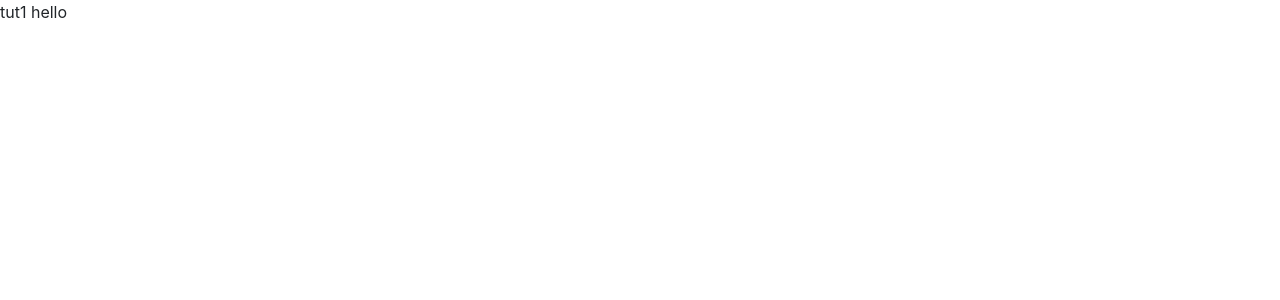
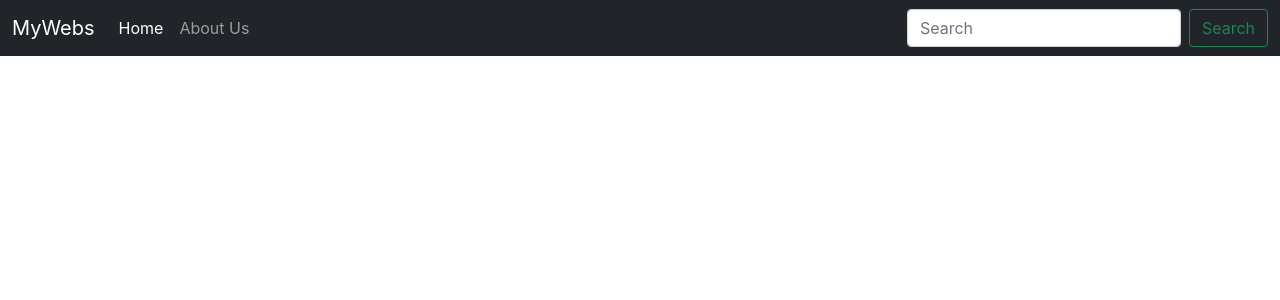
Before and after one commit to shivamnegi479/React-js, a React (Create React App) app: page / in a window 1280 px wide. Shown: the top 300 px of the page. Built offline with nearby package versions, Linux system fonts and the light colour scheme.

Commit message:
third commit

```diff
--- a/public/index.html
+++ b/public/index.html
@@ -30,15 +30,7 @@
   <body>
     <noscript>You need to enable JavaScript to run this app.</noscript>
     <div id="root"></div>
-    <!--
-      This HTML file is a template.
-      If you open it directly in the browser, you will see an empty page.
 
-      You can add webfonts, meta tags, or analytics to this file.
-      The build step will place the bundled scripts into the <body> tag.
-
-      To begin the development, run `npm start` or `yarn start`.
-      To create a production bundle, use `npm run build` or `yarn build`.
-    -->
   </body>
+  <script src="https://cdn.jsdelivr.net/npm/bootstrap@5.1.3/dist/js/bootstrap.bundle.min.js" integrity="sha384-ka7Sk0Gln4gmtz2MlQnikT1wXgYsOg+OMhuP+IlRH9sENBO0LRn5q+8nbTov4+1p" crossorigin="anonymous"></script>
 </html>
--- a/src/App.js
+++ b/src/App.js
@@ -1,12 +1,13 @@
-import Tut from './components/alltut';
+import Navbar from './components/navbar';
 import './components/style.css'
 function App() {
   return (
    <>
-   <div className="home-div">
-        <Tut />
+      <Navbar  title="MyWebs"/>
 
-   </div>
+
+
+
    </>
   );
 }
--- a/src/components/alltut.js
+++ /dev/null
@@ -1,12 +0,0 @@
-import Tut1 from "./tut1[props]";
-
-const Tut =()=>{
-
-    return(
-        <>
-        <Tut1 />
-        </>
-    )
-}
-
-export default Tut;
--- /dev/null
+++ b/src/components/navbar.js
@@ -0,0 +1,39 @@
+import React from 'react';
+import PropTypes from 'prop-types';
+const Navbar =(props)=>{
+  return(
+    <div>
+    <nav className="navbar navbar-expand-lg navbar-dark bg-dark">
+<div className="container-fluid">
+ <a className="navbar-brand" href="/">{props.title}</a>
+ <button className="navbar-toggler" type="button" data-bs-toggle="collapse" data-bs-target="#navbarSupportedContent" aria-controls="navbarSupportedContent" aria-expanded="false" aria-label="Toggle navigation">
+   <span className="navbar-toggler-icon"></span>
+ </button>
+ <div className="collapse navbar-collapse" id="navbarSupportedContent">
+   <ul className="navbar-nav me-auto mb-2 mb-lg-0">
+     <li className="nav-item">
+       <a className="nav-link active" aria-current="page" href="/">Home</a>
+     </li>
+     <li className="nav-item">
+       <a className="nav-link" href="#">About Us</a>
+     </li>
+
+
+   </ul>
+   <form className="d-flex">
+     <input className="form-control me-2" type="search" placeholder="Search" aria-label="Search" />
+     <button className="btn btn-outline-success" type="submit">Search</button>
+   </form>
+ </div>
+</div>
+</nav>
+</div>
+  )
+}
+
+// props type deine
+
+// Navbar.PropTypes={
+//     title:PropTypes.string
+// }
+export default Navbar;
--- a/src/components/tut1[props].js
+++ /dev/null
@@ -1,6 +0,0 @@
-
-export default function Tut1() {
-  return (
-    <div>tut1 hello </div>
-  )
-}
```
